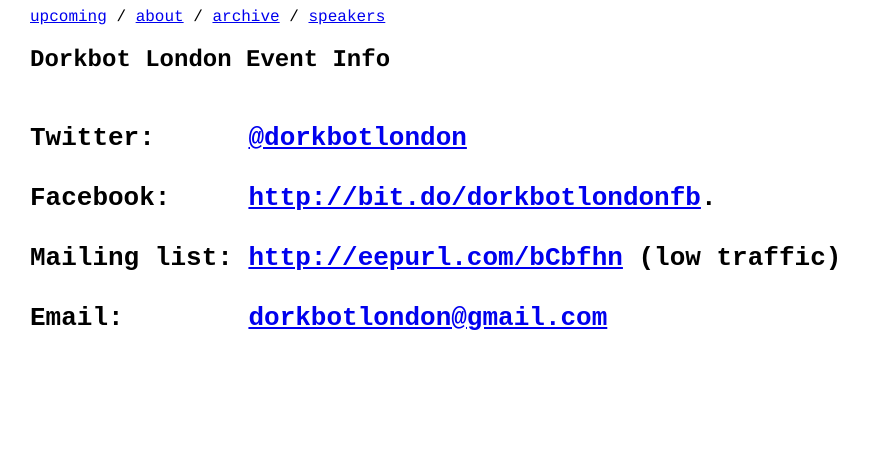
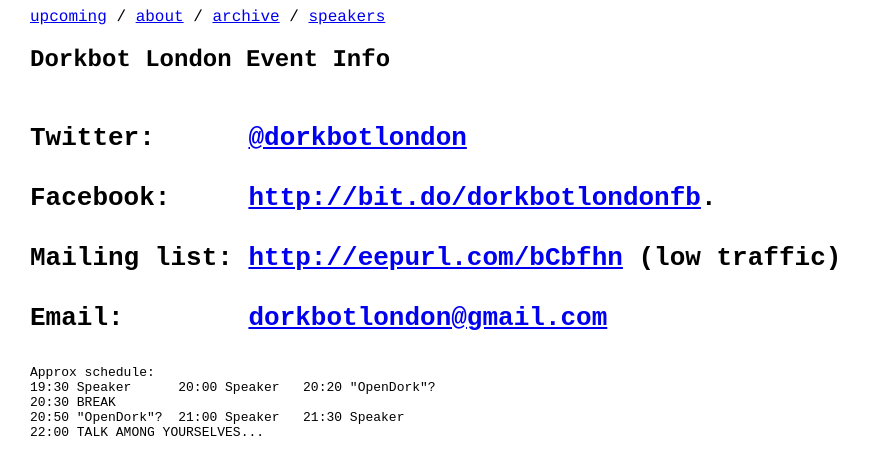
Before and after one commit to dorkbotlondon/dorkbotlondon.github.io, a Jekyll site: the page built from credits.html, in a window 1280 px wide. Shown: the top 475 px of the page, without its empty margins (0-870 px from the left). Built offline with Jekyll 4.4.1, drawn with Linux system fonts in a browser that asks for light colours; Markdown is read by kramdown in place of the engine named in the settings.

Commit message:
Update credits.html

```diff
--- a/credits.html
+++ b/credits.html
@@ -11,6 +11,11 @@
 Mailing list: <a href="http://eepurl.com/bCbfhn">http://eepurl.com/bCbfhn</a> (low traffic)
 
 Email:        <a href="mailto:dorkbotlondon@gmail.com">dorkbotlondon@gmail.com</a>
+</h1>
+Approx schedule:
+19:30 Speaker      20:00 Speaker   20:20 "OpenDork"?
+20:30 BREAK
+20:50 "OpenDork"?  21:00 Speaker   21:30 Speaker
+22:00 TALK AMONG YOURSELVES...
 
-</h1>
 </pre>
```
